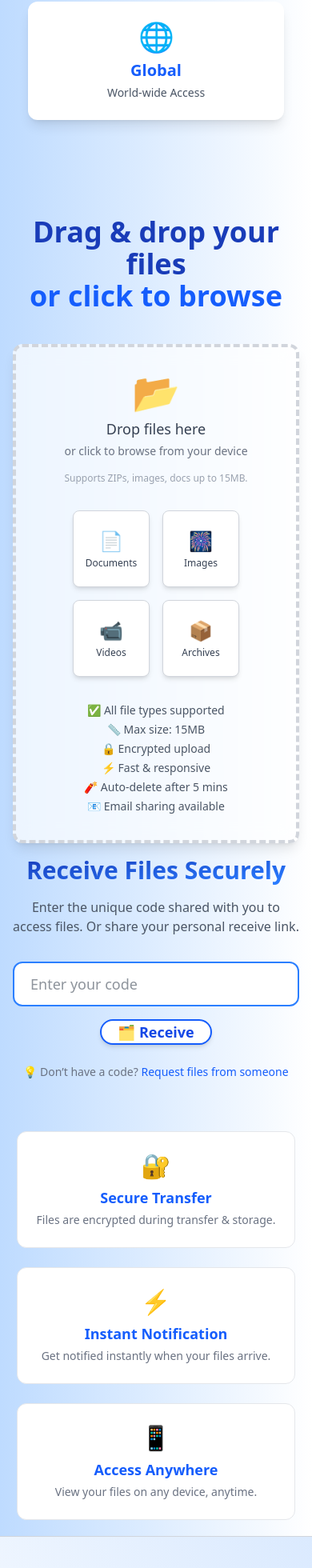
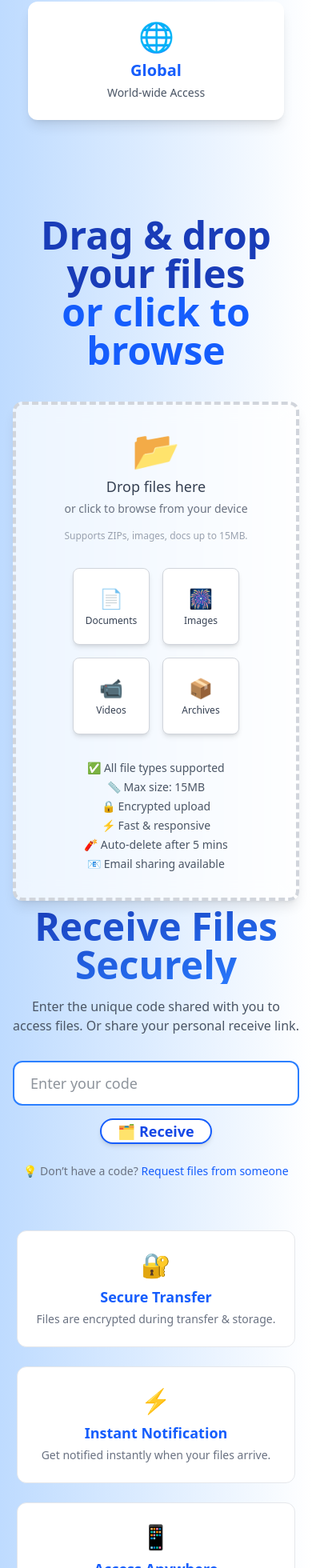
Before and after one commit to gargavi-oss/send-files, a React (Vite) app in the folder frontend/: page / in a window 390 px wide. Shown: the part 856-2816 px from the top of the page at 80% size. Built offline with nearby package versions, Linux system fonts and the light colour scheme.

Commit message:
changes on text

```diff
--- a/frontend/src/components/Receive.jsx
+++ b/frontend/src/components/Receive.jsx
@@ -76,7 +76,7 @@ const Receive = () => {
   return (
     <div
       id="receive"
-      className={`flex pb-5  flex-col items-center justify-center md:pt-0 pt-4 min-h-screen px-4 sm:px-6 md:px-8 transition-all duration-500 ${
+      className={`flex pb-5  flex-col items-center justify-center md:pt-0 pt-2 min-h-screen px-4 sm:px-6 md:px-8 transition-all duration-500 ${
         theme === "light"
           ? "bg-gradient-to-l from-white to-blue-200"
           : "bg-gradient-to-l from-[#0f0f0f] to-[#1f1f1f]"
@@ -85,7 +85,7 @@ const Receive = () => {
       <ToastContainer position="top-right" autoClose={4000} theme={theme === "light" ? "light" : "dark"} />
 
       <motion.div
-        className={`text-3xl sm:text-5xl font-bold text-center mb-4 text-transparent bg-clip-text ${
+        className={`text-5xl sm:text-5xl font-bold text-center mb-4 text-transparent bg-clip-text ${
           theme === "light" ? "bg-gradient-to-tl from-blue-500 to-blue-800" : "bg-gradient-to-tl from-red-400 to-pink-300"
         }`}
         initial={{ opacity: 0, y: -10 }}
--- a/frontend/src/components/Send.jsx
+++ b/frontend/src/components/Send.jsx
@@ -83,7 +83,7 @@ const Send = () => {
         initial={{ opacity: 0, y: -20 }}
         whileInView={{ opacity: 1, y: 0 }}
         transition={{ duration: 0.6 }}
-        className={`text-4xl font-extrabold text-center mb-10 ${
+        className={`text-5xl font-extrabold text-center mb-10 ${
           theme === 'light'
             ? 'text-blue-800'
             : 'bg-gradient-to-r from-pink-400 to-red-500 bg-clip-text text-transparent'
```
